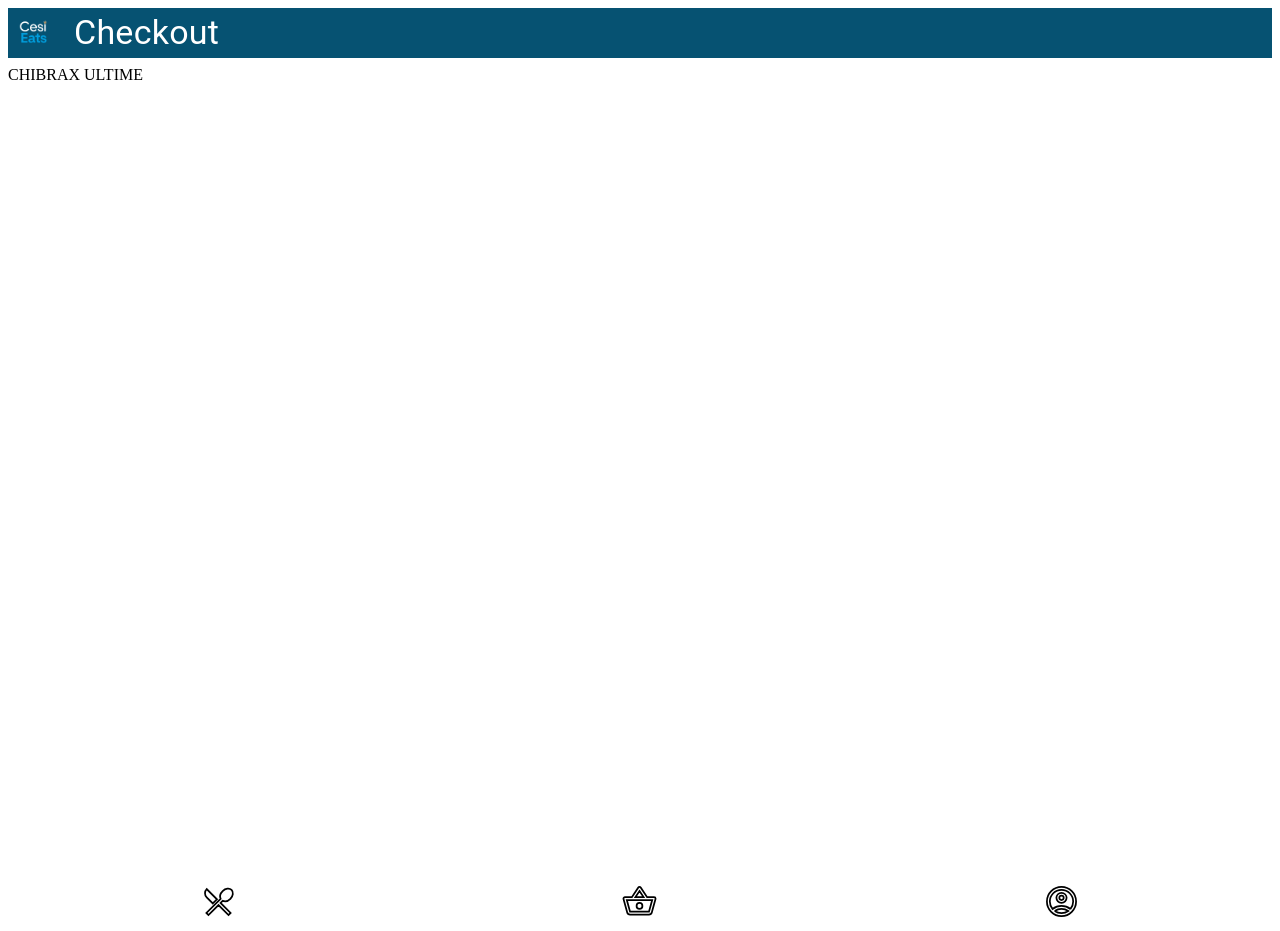
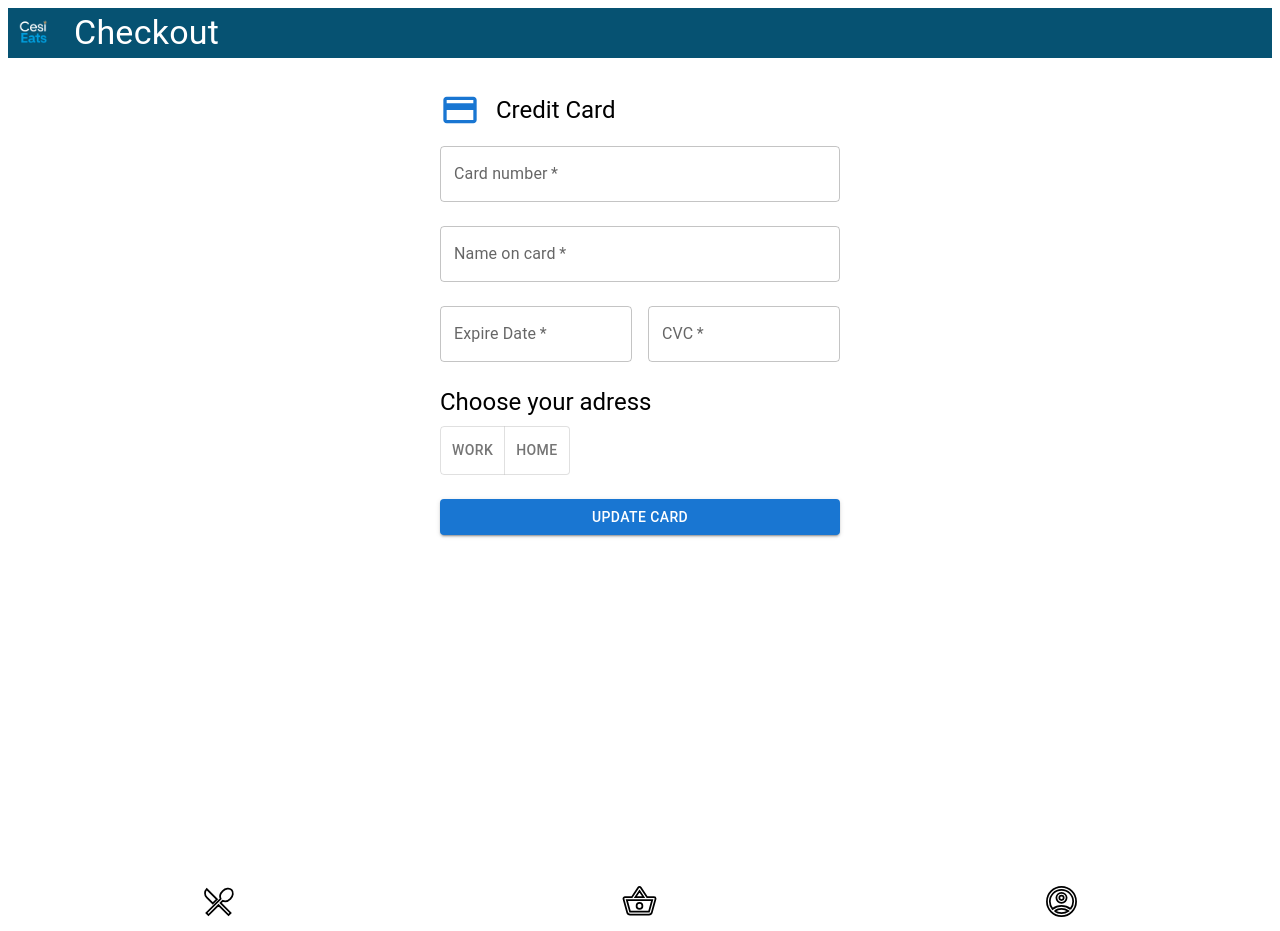
Before and after one commit to ARESSent/cesi-eats-back, a React (Create React App) app: page /Checkout in a window 1280 px wide. Built offline with nearby package versions, Linux system fonts and the light colour scheme.

Commit message:
le sang de leurs morts

```diff
--- a/src/Browse.js
+++ b/src/Browse.js
@@ -114,7 +114,7 @@ const Browse = () => {
           }}
         />
       </Grid>
-      <Grid item display='flex' justifyContent='center'>
+      <Grid item pb={1} display='flex' justifyContent='center'>
         <Button variant='outlined' onClick={() => navigate("/restaurants")}>
           <Typography variant='body1'>
             Explore Restaurants
--- a/src/Checkout.js
+++ b/src/Checkout.js
@@ -1,14 +1,95 @@
 import React, { useState } from 'react';
-import { Box, Button, Container, List, ListItem, ListItemText, IconButton, Typography } from '@mui/material';
-import DeleteIcon from '@mui/icons-material/Delete';
-import { Link } from 'react-router-dom';
+import { Box, TextField, Button, Grid, Typography } from '@mui/material';
+import CreditCardIcon from '@mui/icons-material/CreditCard';
+import ToggleButtonGroup from '@mui/material/ToggleButtonGroup';
+import ToggleButton from '@mui/material/ToggleButton';
+
 
 const Checkout = () => {
+  const [cardName, setCardName] = useState('');
+    const [cardNumber, setCardNumber] = useState('');
+    const [expiryDate, setExpiryDate] = useState('');
+    const [cvc, setCvc] = useState('');
+
+    const handleSubmit = (event) => {
+      event.preventDefault();
+      // submit to backend API
+    };
+
 
   return (
-    <>
-    CHIBRAX ULTIME
-    </>
+    <Box sx={{ p: 3, maxWidth: 400, margin: 'auto' }}>
+      <Grid display='flex' flexDirection='row' >
+        <CreditCardIcon color="primary" sx={{ fontSize: 40 }} display='flex' />
+        <Typography ml={2} mt='4px' display='flex' variant='h5'>Credit Card</Typography>
+      </Grid>
+      <form onSubmit={handleSubmit}>
+        <TextField
+          label="Card number"
+          variant="outlined"
+          fullWidth
+          margin="normal"
+          required
+          value={cardNumber}
+          onChange={(e) => setCardNumber(e.target.value)}
+        />
+        <TextField
+          label="Name on card"
+          variant="outlined"
+          fullWidth
+          margin="normal"
+          required
+          value={cardName}
+          onChange={(e) => setCardName(e.target.value)}
+        />
+        <Grid container spacing={2}>
+          <Grid item xs={6}>
+            <TextField
+              label="Expire Date"
+              variant="outlined"
+              fullWidth
+              margin="normal"
+              required
+              value={expiryDate}
+              onChange={(e) => setExpiryDate(e.target.value)}
+            />
+          </Grid>
+          <Grid item xs={6}>
+            <TextField
+              label="CVC"
+              variant="outlined"
+              fullWidth
+              margin="normal"
+              required
+              value={cvc}
+              onChange={(e) => setCvc(e.target.value)}
+            />
+          </Grid>
+        </Grid>
+        <Grid pt={2} display='flex' flexDirection='column'>
+          <Typography variant='h5' pb={1}>Choose your adress</Typography>
+          <ToggleButtonGroup
+            color="primary"
+            // value={home}
+            // onChange={handleChange}
+            exclusive
+            aria-label="Platform"
+          >
+            <ToggleButton value="Work">Work</ToggleButton>
+            <ToggleButton value="Home">Home</ToggleButton>
+          </ToggleButtonGroup>
+        </Grid>
+        <Button
+          type="submit"
+          variant="contained"
+          color="primary"
+          fullWidth
+          sx={{ mt: 3 }}
+        >
+          Update Card
+        </Button>
+      </form>
+    </Box>
   );
 };
 
--- a/src/Orders.js
+++ b/src/Orders.js
@@ -27,6 +27,9 @@ const Orders = () => {
 
   return (
     <Container maxWidth="md">
+      {/* mettre une condition pour afficher les current uniquement seulement si il y'en a */}
+      <Typography variant='h5'>Current</Typography>
+
       <Box sx={{ my: 4 }}>
         <List>
           {orderHistory.map((order) => (
```
